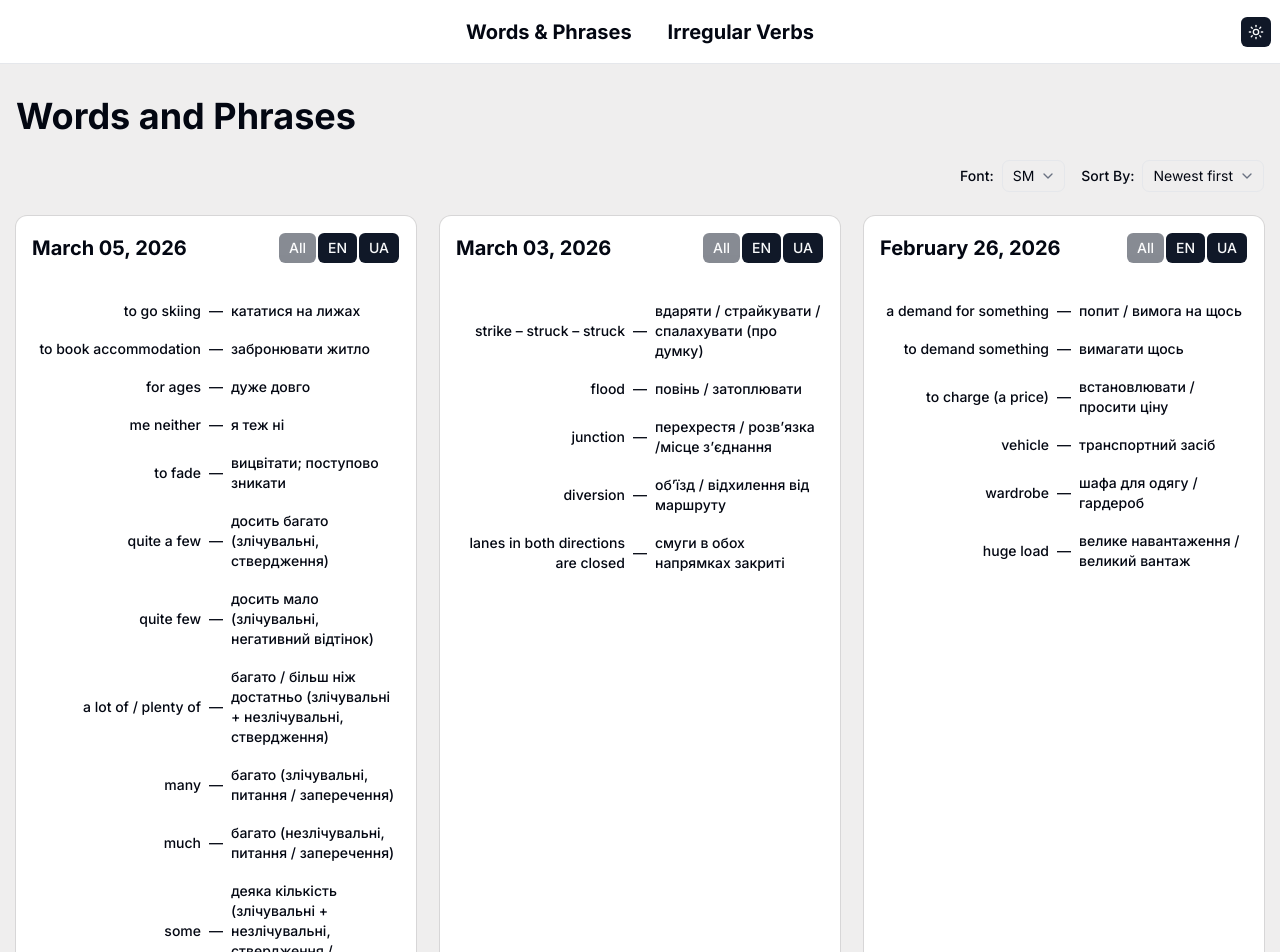
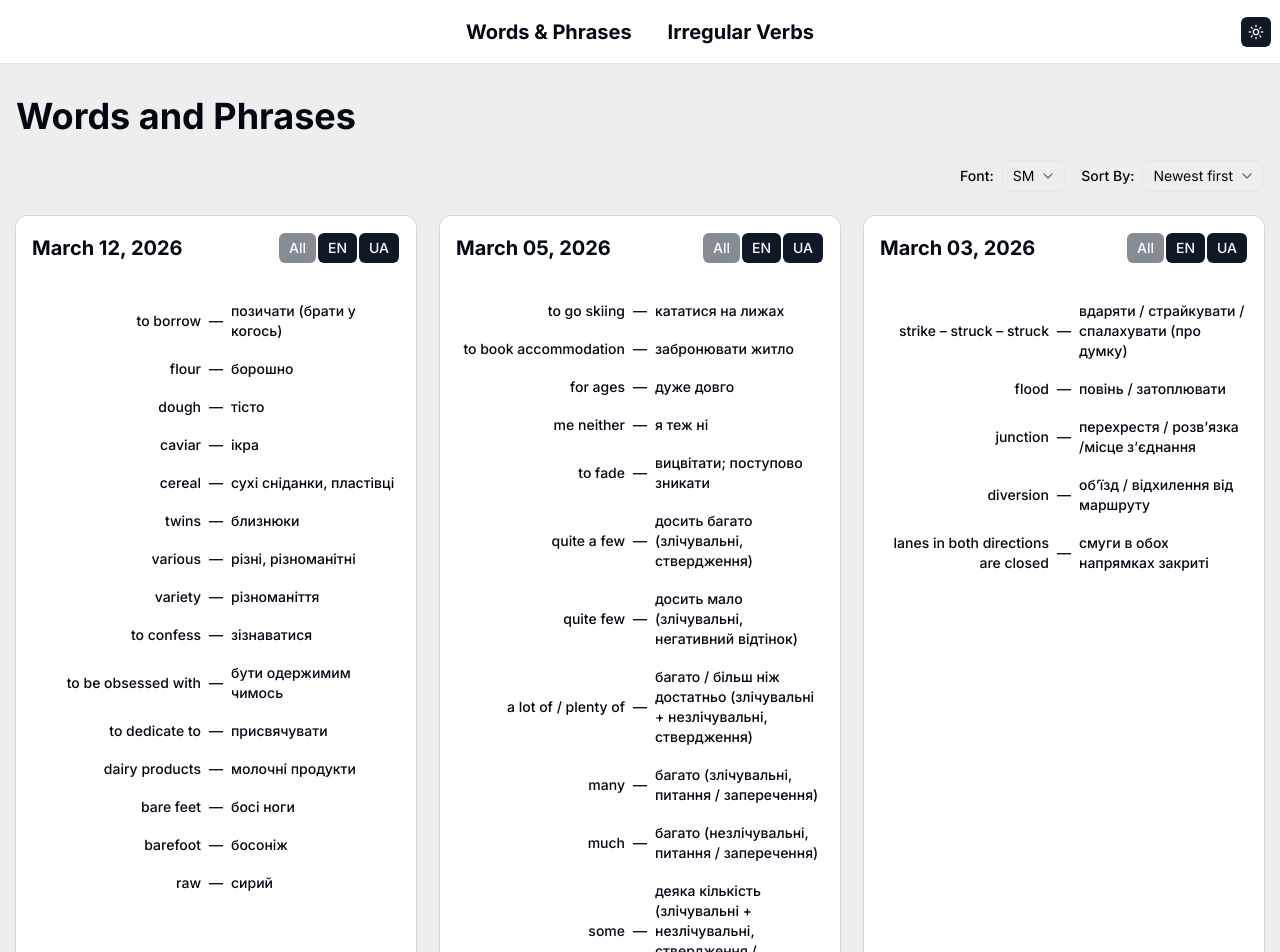
Before and after one commit to iSefero/English-helper, a Next.js app: page /words in a window 1280 px wide. Shown: the top 952 px of the page. Built offline with nearby package versions, Linux system fonts and the light colour scheme.

Commit message:
added new lesson

```diff
--- a/views/Words/words.tsx
+++ b/views/Words/words.tsx
@@ -3192,4 +3192,191 @@ export const lessons = [
       },
     ],
   },
+  {
+    date: "03.12.2026",
+    words: [
+      {
+        term: "to borrow",
+        translation: "позичати (брати у когось)",
+        examples: [
+          <span>
+            Can I <strong>borrow</strong> your phone for a minute?
+          </span>,
+          <span>
+            She <strong>borrowed</strong> a book from the library.
+          </span>,
+        ],
+      },
+      {
+        term: "flour",
+        translation: "борошно",
+        examples: [
+          <span>
+            We need <strong>flour</strong> to make bread.
+          </span>,
+          <span>
+            Add two cups of <strong>flour</strong> to the bowl.
+          </span>,
+        ],
+      },
+      {
+        term: "dough",
+        translation: "тісто",
+        examples: [
+          <span>
+            She is making pizza <strong>dough</strong>.
+          </span>,
+          <span>
+            Let the <strong>dough</strong> rest for an hour.
+          </span>,
+        ],
+      },
+      {
+        term: "caviar",
+        translation: "ікра",
+        examples: [
+          <span>
+            He ordered toast with <strong>caviar</strong>.
+          </span>,
+          <span>
+            <strong>Caviar</strong> is considered a luxury food.
+          </span>,
+        ],
+      },
+      {
+        term: "cereal",
+        translation: "сухі сніданки, пластівці",
+        examples: [
+          <span>
+            I eat <strong>cereal</strong> with milk every morning.
+          </span>,
+          <span>
+            This <strong>cereal</strong> is very sweet.
+          </span>,
+        ],
+      },
+      {
+        term: "twins",
+        translation: "близнюки",
+        examples: [
+          <span>
+            They are <strong>twins</strong>.
+          </span>,
+          <span>
+            The <strong>twins</strong> look exactly the same.
+          </span>,
+        ],
+      },
+      {
+        term: "various",
+        translation: "різні, різноманітні",
+        examples: [
+          <span>
+            The shop sells <strong>various</strong> kinds of cheese.
+          </span>,
+          <span>
+            We visited <strong>various</strong> cities during the trip.
+          </span>,
+        ],
+      },
+      {
+        term: "variety",
+        translation: "різноманіття",
+        examples: [
+          <span>
+            The market offers a large <strong>variety</strong> of fruits.
+          </span>,
+          <span>
+            I like the <strong>variety</strong> of food here.
+          </span>,
+        ],
+      },
+      {
+        term: "to confess",
+        translation: "зізнаватися",
+        examples: [
+          <span>
+            He decided <strong>to confess</strong> the truth.
+          </span>,
+          <span>
+            She <strong>confessed</strong> that she broke the vase.
+          </span>,
+        ],
+      },
+      {
+        term: "to be obsessed with",
+        translation: "бути одержимим чимось",
+        examples: [
+          <span>
+            He is <strong>obsessed with</strong> video games.
+          </span>,
+          <span>
+            She is <strong>obsessed with</strong> fitness.
+          </span>,
+        ],
+      },
+      {
+        term: "to dedicate to",
+        translation: "присвячувати",
+        examples: [
+          <span>
+            He <strong>dedicated</strong> the book <strong>to</strong> his
+            mother.
+          </span>,
+          <span>
+            She <strong>dedicated</strong> her life <strong>to</strong> helping
+            others.
+          </span>,
+        ],
+      },
+      {
+        term: "dairy products",
+        translation: "молочні продукти",
+        examples: [
+          <span>
+            Milk and cheese are <strong>dairy products</strong>.
+          </span>,
+          <span>
+            Some people cannot eat <strong>dairy products</strong>.
+          </span>,
+        ],
+      },
+      {
+        term: "bare feet",
+        translation: "босі ноги",
+        examples: [
+          <span>
+            The child ran on the grass with <strong>bare feet</strong>.
+          </span>,
+          <span>
+            Walking with <strong>bare feet</strong> feels nice in summer.
+          </span>,
+        ],
+      },
+      {
+        term: "barefoot",
+        translation: "босоніж",
+        examples: [
+          <span>
+            She walked <strong>barefoot</strong> on the beach.
+          </span>,
+          <span>
+            The kids were running <strong>barefoot</strong> in the garden.
+          </span>,
+        ],
+      },
+      {
+        term: "raw",
+        translation: "сирий",
+        examples: [
+          <span>
+            Some people eat <strong>raw</strong> vegetables.
+          </span>,
+          <span>
+            This fish is <strong>raw</strong>.
+          </span>,
+        ],
+      },
+    ],
+  },
 ];
```
